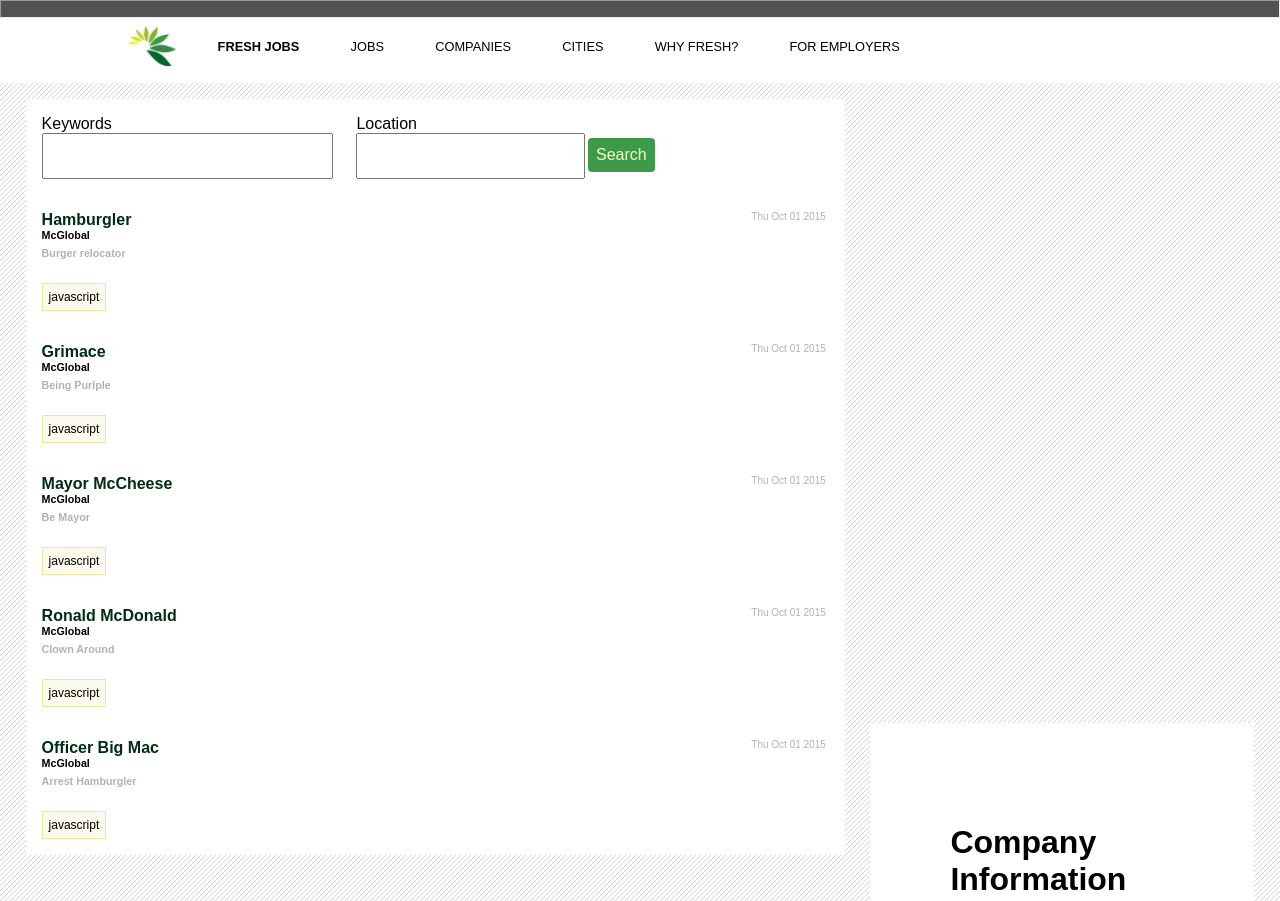
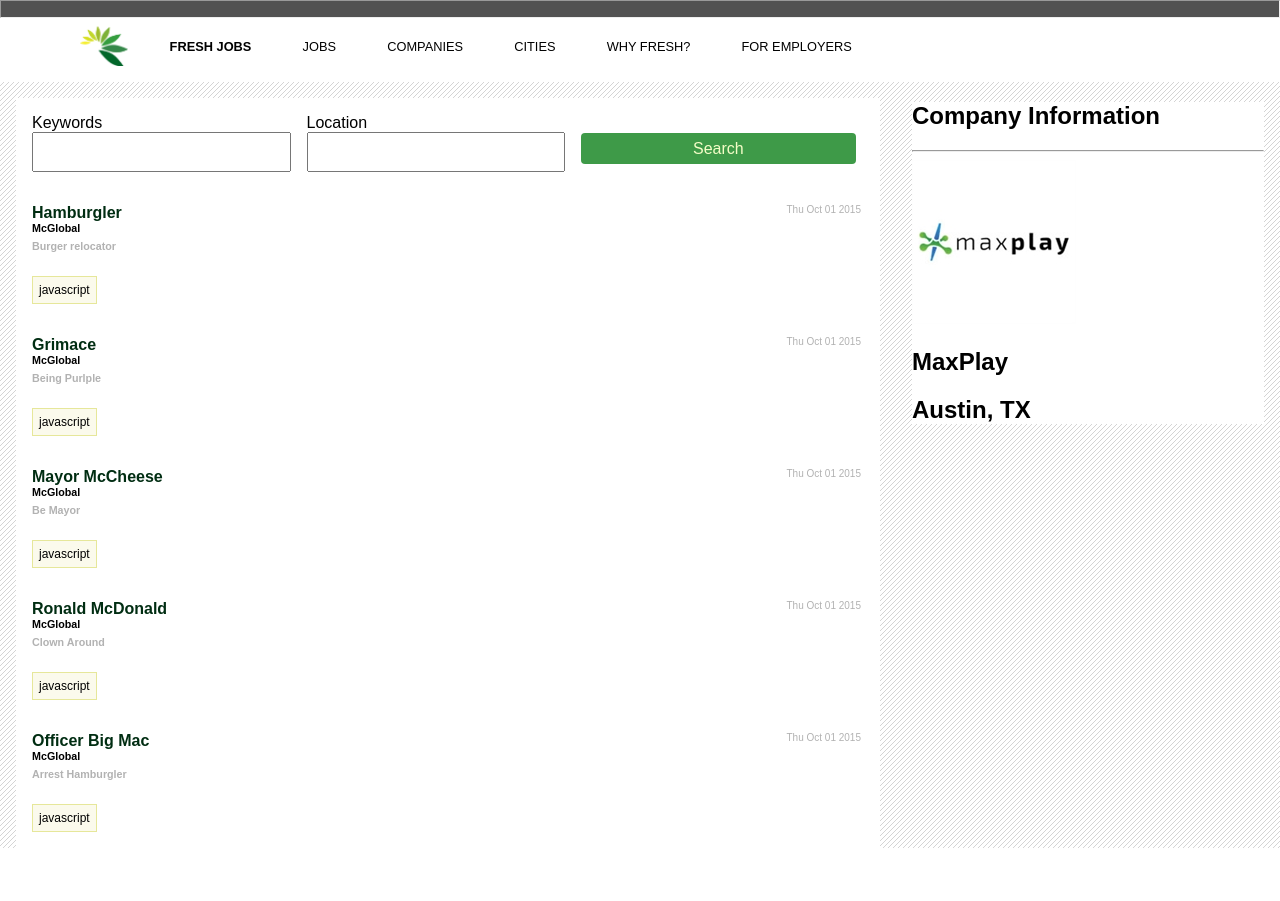
Before and after one commit to josiahgallen/fresh-job-boards-view, a website: page index.html in a window 1280 px wide. Shown: the top 901 px of the page. After the commit the page ends 848 px from the top, so only its background shows below. Drawn offline with Linux system fonts and the light colour scheme.

Commit message:
fixing css mistakes from earlier in the week

```diff
--- a/scripts/components/AppComponent.js
+++ b/scripts/components/AppComponent.js
@@ -58,9 +58,9 @@ module.exports = React.createClass({
 		return (
 			<div>
 				<NavComponent />
-				<main>
+				<section>
 					<JobsListPageComponent jobs={jobs} />
-				</main>
+				</section>
 			</div>
 		)
 	}
--- a/scripts/components/CompanyBoxComponent.js
+++ b/scripts/components/CompanyBoxComponent.js
@@ -4,6 +4,7 @@ module.exports = React.createClass({
 	render: function() {
 		var backgroundPhoto={backgroundImage: 'url('+this.props.model.get('background')+')'}
 		return (
+			<div className="rightColumn">
 				<div className="companyInfo">
 					<h1>Company Information</h1>
 					<hr />
@@ -15,6 +16,7 @@ module.exports = React.createClass({
 					<div><h1 className="companyName">{this.props.model.get('companyName')}</h1></div>
 					<h2>{this.props.model.get('location')}</h2>
 				</div>
+			</div>
 		)
 	}
 })
--- /dev/null
+++ b/styles/junk.sass.css
@@ -0,0 +1,99 @@
+.mainContent {
+  box-sizing: border-box;
+  border: double 4px black;
+  padding: 1em;
+  float: left;
+  width: 96%;
+  background: white;
+  margin: 1em 2% 0 2%;
+  box-shadow: 0 0.5em 0.5em 0 gray; }
+
+.postForm {
+  box-sizing: border-box;
+  width: 96%;
+  float: left;
+  border: double 4px black;
+  padding: 1em;
+  background: white;
+  margin: 1em 2% 0 2%;
+  box-shadow: 0 0.5em 0.5em 0 gray; }
+  .postForm input {
+    width: 100%;
+    margin-bottom: .5em;
+    height: 4em; }
+  .postForm textarea {
+    width: 100%;
+    margin-bottom: .5em;
+    height: 12em; }
+  .postForm div {
+    overflow: hidden; }
+    .postForm div button {
+      float: right;
+      padding: .5em;
+      background: #3e9a48;
+      color: #f4fdc7;
+      border: none;
+      font-size: 1.5em;
+      border-radius: 4px;
+      margin-top: 1em; }
+
+.jobPageWrapper {
+  overflow: hidden;
+  width: 100%; }
+
+.infoBox {
+  background: #fbfaec;
+  border: solid 1px #e6e79a;
+  font-size: 2.5em;
+  padding: 1em; }
+  .infoBox h1 {
+    display: block; }
+  .infoBox ul {
+    padding-left: 2em; }
+  .infoBox button {
+    width: 100%;
+    font-size: 1.5em;
+    border-radius: 10px;
+    color: white;
+    background: #717171; }
+
+.companyInfo {
+  background: white;
+  padding: 5em;
+  text-align: center;
+  width: 100%;
+  box-sizing: border-box;
+  border-right: 1em solid transparent;
+  border-left: 1em solid transparent; }
+  .companyInfo > h1:first-child {
+    text-align: left; }
+  .companyInfo .picContainer {
+    width: 60%;
+    margin: 0 auto;
+    text-align: center; }
+  .companyInfo .picture {
+    background-repeat: no-repeat;
+    background-size: contain;
+    width: 100%;
+    height: 20em; }
+  .companyInfo .logo {
+    text-align: center;
+    width: 40%;
+    margin-top: 25%; }
+
+.companyName {
+  color: #349B40;
+  margin-top: 10%; }
+
+h2 {
+  color: #636363; }
+
+@media screen and (min-width: 1002px) {
+  body .postForm {
+    margin: 1em 1% 0 2%;
+    width: 64%; }
+  body .mainContent {
+    margin: 1em 2% 0 1%;
+    width: 30%; }
+  body .leftColumn {
+    width: 70%; } }
--- /dev/null
+++ b/styles/junk.scss
@@ -0,0 +1,130 @@
+
+.mainContent {
+        box-sizing: border-box;
+        border: double 4px black;
+        padding: 1em;
+        float: left;
+        width: 96%;
+        background: white;
+        margin: 1em 2% 0 2%;
+        box-shadow: 0 .5em .5em 0 gray;
+    }
+    .postForm {
+        box-sizing: border-box;
+        width: 96%;
+        float: left;
+        border: double 4px black;
+        padding: 1em;
+        background: white;
+        margin: 1em 2% 0 2%;
+        box-shadow: 0 .5em .5em 0 gray;
+        input {
+            width: 100%;
+            margin-bottom: .5em;
+            height: 4em;
+        }
+        textarea {
+            width: 100%;
+            margin-bottom: .5em;
+            height: 12em;
+        }
+        div {
+            overflow: hidden;
+            button {
+                float: right;
+                padding: .5em;
+                background: #3e9a48;
+                color: #f4fdc7;
+                border: none;
+                font-size: 1.5em;
+                border-radius: 4px;
+                margin-top: 1em;
+            }
+        }
+    }
+
+    .jobPageWrapper {
+        overflow: hidden;
+        width: 100%;
+
+        // border-right: 1em solid rgba(0, 0, 0, 0);
+        // border-left: 1em solid rgba(0, 0, 0, 0);
+    }
+
+
+
+
+    .infoBox {
+        background: rgba(251, 250, 236, 1);
+        border: solid 1px rgba(230, 231, 154, 1);
+        font-size: 2.5em;
+        padding: 1em;
+        h1 {
+            display: block;
+        }
+        ul {
+            padding-left: 2em;
+        }
+        button {
+            width: 100%;
+            font-size: 1.5em;
+            border-radius: 10px;
+            color: white;
+            background: rgba(113, 113, 113, 1);
+        }
+    }
+    .companyInfo {
+        background: white;
+        padding: 5em;
+        text-align: center;
+        width: 100%;
+        box-sizing: border-box;
+        //margin: 1em 1em 0 1em;
+        border-right: 1em solid rgba(0, 0, 0, 0);
+        border-left: 1em solid rgba(0, 0, 0, 0);
+
+        >h1:first-child {
+            text-align: left;
+        }
+        .picContainer {
+            width: 60%;
+            margin: 0 auto;
+            text-align: center;
+        }
+        .picture {
+            background-repeat: no-repeat;
+            background-size: contain;
+            width: 100%;
+            height: 20em;
+        }
+        .logo {
+            text-align: center;
+            width: 40%;
+            margin-top: 25%;
+
+        }
+    }
+    .companyName {
+        color: #349B40;
+        margin-top: 10%;
+    }
+    h2 {
+        color: #636363;
+    }
+
+
+@media screen and (min-width:1002px) {
+    body .postForm {
+        margin: 1em 1% 0 2%;
+        width: 64%;
+    }
+    body .mainContent {
+        margin: 1em 2% 0 1%;
+        width: 30%;
+    }
+
+    body .leftColumn {
+        //margin: 1em 1% 0 2%;
+        width: 70%;
+    }
+}
--- a/styles/main.sass.css
+++ b/styles/main.sass.css
@@ -1,183 +1,120 @@
 body {
   font-family: sans-serif;
-  background: url("../images/bg.png");
+  background-image: url("../images/bg.png");
   margin: 0; }
-  body nav {
+
+section {
+  width: 100%; }
+
+nav {
   overflow: hidden;
-    background: white;
-    padding-bottom: 1em; }
-    body nav .navHr {
-      background: RGBA(82, 82, 82, 1);
+  background-color: white; }
+  nav .navHr {
+    background: #525252;
     height: 1em;
     margin-top: 0; }
-    body nav a {
+  nav .links {
+    float: left; }
+  nav a {
     text-decoration: none;
     color: black;
-      margin: 0 1%;
+    margin: 0 1em;
     float: left;
     padding: 1em;
     font-size: .8em; }
-    body nav .logo {
+  nav .logo {
     background-size: contain;
     background: url("../images/logo.png") no-repeat;
     height: 2.5em;
     background-size: 3em;
     width: 4em;
     float: left;
-      margin-left: 10%; }
-  body .mainContent {
+    margin: 0 0 1em 5em; }
+
+.rightColumn {
+  float: left;
+  width: 100%;
   box-sizing: border-box;
-    border: double 4px black;
+  padding: 0 1em 0 1em; }
+
+.leftColumn {
+  float: left;
+  width: 100%;
+  padding: 0 1em 0 1em;
+  box-sizing: border-box;
+  margin-top: 1em; }
+  .leftColumn .jobRow {
     padding: 1em;
-    float: left;
-    width: 96%;
-    background: white;
-    margin: 1em 2% 0 2%;
-    box-shadow: 0 0.5em 0.5em 0 gray; }
-  body .postForm {
-    box-sizing: border-box;
-    width: 96%;
-    float: left;
-    border: double 4px black;
-    padding: 1em;
-    background: white;
-    margin: 1em 2% 0 2%;
-    box-shadow: 0 0.5em 0.5em 0 gray; }
-    body .postForm input {
-      width: 100%;
-      margin-bottom: .5em;
-      height: 4em; }
-    body .postForm textarea {
-      width: 100%;
-      margin-bottom: .5em;
-      height: 12em; }
-    body .postForm div {
     overflow: hidden; }
-      body .postForm div button {
+    .leftColumn .jobRow h4 {
+      margin: 0;
+      color: #002d12;
+      float: left; }
+    .leftColumn .jobRow .datePosted {
       float: right;
-        padding: .5em;
-        background: #3e9a48;
-        color: #f4fdc7;
-        border: none;
-        font-size: 1.5em;
-        border-radius: 4px;
-        margin-top: 1em; }
-  body .jobRow {
-    background: white;
-    overflow: hidden;
-    margin: 0 2% 0 2%;
-    padding: 1em;
-    width: 96%;
-    box-sizing: border-box; }
-    body .jobRow h4 {
-      margin: 0;
-      color: RGBA(0, 45, 18, 1);
-      float: left; }
-    body .jobRow .datePosted {
-      float: right;
-      color: RGBA(178, 178, 178, 1);
+      color: #b2b2b2;
       border: none;
       background: white;
       padding: 0;
       font-size: 10px; }
-    body .jobRow h6 {
+    .leftColumn .jobRow h6 {
       margin: 0;
       float: left; }
-    body .jobRow h6:nth-child(6) {
-      color: RGBA(178, 178, 178, 1); }
-    body .jobRow span {
+    .leftColumn .jobRow h6:nth-child(6) {
+      color: #b2b2b2; }
+    .leftColumn .jobRow span {
       float: left;
       margin-right: .3em;
-      background: RGBA(251, 250, 236, 1);
+      background: #fbfaec;
       border: solid 1px RGBA(230, 231, 154, 1);
       padding: .5em;
       font-size: 12px; }
-  body .filterForm {
+  .leftColumn .filterForm {
     overflow: hidden;
-    background-color: white;
-    margin: 1em 2% 0 2%;
     padding: 1em;
-    width: 96%;
     box-sizing: border-box; }
-    body .filterForm > div {
+    .leftColumn .filterForm .filterInput1 {
       float: left;
-      width: 40%;
+      width: 33%;
+      overflow: hidden;
       box-sizing: border-box; }
-    body .filterForm div:first-child input {
-      width: 90%; }
-    body .filterForm input {
-      display: inline-block;
+    .leftColumn .filterForm .filterInput2 {
+      float: left;
+      width: 33%;
+      overflow: hidden;
+      box-sizing: border-box;
+      padding-right: 1em; }
+    .leftColumn .filterForm div:first-child {
+      padding-right: 1em; }
+      .leftColumn .filterForm div:first-child input {
+        width: 100%; }
+    .leftColumn .filterForm input {
+      box-sizing: border-box;
+      float: left;
       height: 3em;
-      margin-right: 1%;
-      width: 70%; }
-    body .filterForm button {
-      padding: .5em;
-      background: #3e9a48;
+      width: 100%; }
+    .leftColumn .filterForm button {
+      margin-top: 1.2em;
+      width: 33%;
+      box-sizing: border-box;
+      overflow: hidden;
+      float: left;
+      padding: .4em;
+      background-color: #3e9a48;
       color: #f4fdc7;
       border: none;
       font-size: 1em;
       border-radius: 4px; }
-  body .infoBox {
-    background: RGBA(251, 250, 236, 1);
-    border: solid 1px RGBA(230, 231, 154, 1);
-    font-size: 2.5em;
-    padding: 1em; }
-    body .infoBox h1 {
-      display: block; }
-    body .infoBox ul {
-      padding-left: 2em; }
-    body .infoBox button {
-      width: 100%;
-      font-size: 1.5em;
-      border-radius: 10px;
-      color: white;
-      background: RGBA(113, 113, 113, 1); }
-  body .companyInfo {
-    background: white;
-    padding: 5em;
-    text-align: center;
-    width: 96%;
-    box-sizing: border-box;
-    margin: 1em 2% 0 2%; }
-    body .companyInfo > h1:first-child {
-      text-align: left; }
-    body .companyInfo .picContainer {
-      width: 60%;
-      margin: 0 auto;
-      text-align: center; }
-    body .companyInfo .picture {
-      background-repeat: no-repeat;
-      background-size: contain;
-      width: 100%;
-      height: 20em; }
-    body .companyInfo .logo {
-      text-align: center;
-      width: 40%;
-      margin-top: 25%; }
-  body .companyName {
-    color: #349B40;
-    margin-top: 10%; }
-  body h2 {
-    color: #636363; }
+  .leftColumn > div {
+    background-color: white; }
 
-@media screen and (min-width: 50em) {
-  body .postForm {
-    margin: 1em 1% 0 2%;
-    width: 64%; }
-  body .mainContent {
-    margin: 1em 2% 0 1%;
+.companyInfo {
+  background-color: white; }
+
+@media screen and (min-width: 800px) {
+  .rightColumn {
+    float: left;
     width: 30%; }
-  body .filterForm {
-    margin: 1em 1% 0 2%;
-    width: 64%;
-    float: left; }
-  body .companyInfo {
-    margin: 0 2% 0 1%;
-    width: 30%;
-    float: left; }
-  body .jobRow {
-    margin: 0 1% 0 2%;
-    width: 64%;
-    float: left; }
-  body .companyName {
-    margin-top: 2%; } }
+  .leftColumn {
+    float: left;
+    width: 70%; } }
--- a/styles/main.scss
+++ b/styles/main.scss
@@ -1,24 +1,36 @@
 body {
     font-family: sans-serif;
-    background: url('../images/bg.png');
+    background-image: url('../images/bg.png');
     margin: 0;
+}
+
+section {
+    width: 100%;
+}
+
 nav {
     overflow: hidden;
-        background: white;
-        padding-bottom: 1em;
+    background-color: white;
+
     .navHr {
-            background: RGBA(82, 82, 82, 1);
+        background: rgba(82, 82, 82, 1);
         height: 1em;
         margin-top: 0;
     }
+
+    .links {
+        float: left;
+    }
+
     a {
         text-decoration: none;
         color: black;
-            margin: 0 1%;
+        margin: 0 1em;
         float: left;
         padding: 1em;
         font-size: .8em;
     }
+
     .logo {
         background-size: contain;
         background: url('../images/logo.png') no-repeat;
@@ -26,70 +38,35 @@ body {
         background-size: 3em;
         width: 4em;
         float: left;
-            margin-left: 10%;
+        margin: 0 0 1em 5em;
     }
 }
-    .mainContent {
+
+.rightColumn {
+    float: left;
+    width: 100%;
     box-sizing: border-box;
-        border: double 4px black;
+    padding: 0 1em 0 1em;
+}
+
+.leftColumn {
+    float: left;
+    width: 100%;
+    padding: 0 1em 0 1em;
+    box-sizing: border-box;
+    margin-top: 1em;
+
+    .jobRow {
         padding: 1em;
-        float: left;
-        width: 96%;
-        background: white;
-        margin: 1em 2% 0 2%;
-        box-shadow: 0 .5em .5em 0 gray;
-    }
-    .postForm {
-        box-sizing: border-box;
-        width: 96%;
-        float: left;
-        border: double 4px black;
-        padding: 1em;
-        background: white;
-        margin: 1em 2% 0 2%;
-        box-shadow: 0 .5em .5em 0 gray;
-        input {
-            width: 100%;
-            margin-bottom: .5em;
-            height: 4em;
-        }
-        textarea {
-            width: 100%;
-            margin-bottom: .5em;
-            height: 12em;
-        }
-        div {
         overflow: hidden;
-            button {
-                float: right;
-                padding: .5em;
-                background: #3e9a48;
-                color: #f4fdc7;
-                border: none;
-                font-size: 1.5em;
-                border-radius: 4px;
-                margin-top: 1em;
-            }
-        }
-    }
-    .jobRow {
-        background: white;
-        overflow: hidden;
-        margin: 0 2% 0 2%;
-        padding: 1em;
-        width: 96%;
-        box-sizing: border-box;
-
-
         h4 {
             margin: 0;
-            color: RGBA(0, 45, 18, 1);
+            color: rgba(0, 45, 18, 1);
             float: left;
-            //padding-bottom: .5em;
         }
         .datePosted {
             float: right;
-            color: RGBA(178, 178, 178, 1);
+            color: rgba(178, 178, 178, 1);
             border: none;
             background: white;
             padding: 0;
@@ -100,134 +77,81 @@ body {
             float: left;
         }
         h6:nth-child(6) {
-            color: RGBA(178, 178, 178, 1);
+            color: rgba(178, 178, 178, 1);
         }
         span {
             float: left;
             margin-right: .3em;
-            background: RGBA(251, 250, 236, 1);
+            background: rgba(251, 250, 236, 1);
             border: solid 1px RGBA(230, 231, 154, 1);
             padding: .5em;
             font-size: 12px;
         }
     }
+
     .filterForm {
         overflow: hidden;
-        background-color: white;
-        margin: 1em 2% 0 2%;
         padding: 1em;
-        width: 96%;
         box-sizing: border-box;
-        > div {
+        .filterInput1 {
             float: left;
-            width: 40%;
+            width: 33%;
+            overflow: hidden;
             box-sizing: border-box;
         }
+        .filterInput2 {
+            float: left;
+            width: 33%;
+            overflow: hidden;
+            box-sizing: border-box;
+            padding-right: 1em;
+        }
         div:first-child {
+            padding-right: 1em;
             input {
-                width: 90%
+                width: 100%;
             }
         }
         input {
-            display: inline-block;
+            box-sizing: border-box;
+            float: left;
             height: 3em;
-            margin-right: 1%;
-            width: 70%;
+            width: 100%;
         }
         button {
-            padding: .5em;
-            background: #3e9a48;
+            margin-top: 1.2em;
+            width: 33%;
+            box-sizing: border-box;
+            overflow: hidden;
+            float: left;
+            padding: .4em;
+            background-color: #3e9a48;
             color: #f4fdc7;
             border: none;
             font-size: 1em;
             border-radius: 4px;
         }
     }
-    .infoBox {
-        background: RGBA(251, 250, 236, 1);
-        border: solid 1px RGBA(230, 231, 154, 1);
-        font-size: 2.5em;
-        padding: 1em;
-        h1 {
-            display: block;
-        }
-        ul {
-            padding-left: 2em;
-        }
-        button {
-            width: 100%;
-            font-size: 1.5em;
-            border-radius: 10px;
-            color: white;
-            background: RGBA(113, 113, 113, 1);
-        }
-    }
-    .companyInfo {
-        background: white;
-        padding: 5em;
-        text-align: center;
-        width: 96%;
-        box-sizing: border-box;
-        margin: 1em 2% 0 2%;
 
-        >h1:first-child {
-            text-align: left;
-        }
-        .picContainer {
-            width: 60%;
-            margin: 0 auto;
-            text-align: center;
-        }
-        .picture {
-            background-repeat: no-repeat;
-            background-size: contain;
-            width: 100%;
-            height: 20em;
-        }
-        .logo {
-            text-align: center;
-            width: 40%;
-            margin-top: 25%;
-
-        }
-    }
-    .companyName {
-        color: #349B40;
-        margin-top: 10%;
-    }
-    h2 {
-        color: #636363;
+    > div {
+        background-color: white;
     }
 }
 
-@media screen and (min-width: 50em) {
-    body .postForm {
-        margin: 1em 1% 0 2%;
-        width: 64%;
+.companyInfo {
+        background-color: white;
     }
-    body .mainContent {
-        margin: 1em 2% 0 1%;
+
+
+
+@media screen and (min-width: 800px) {
+    .rightColumn {
+        float: left;
         width: 30%;
     }
 
-    body .filterForm {
-        margin: 1em 1% 0 2%;
-        width: 64%;
+    .leftColumn {
         float: left;
-    }
-
-    body .companyInfo {
-        margin: 0 2% 0 1%;
-        width: 30%;
-        float: left;
-    }
-
-    body .jobRow {
-        margin: 0 1% 0 2%;
-        width: 64%;
-        float: left;
-    }
-    body .companyName {
-        margin-top: 2%;
+        width: 70%;
     }
 }
```
Also changed, not shown: scripts/components/FilterBoxComponent.js (+8 -4 lines), scripts/components/JobsListPageComponent.js (+7 -7 lines), scripts/components/NavComponent.js (+6 -2 lines), scripts/bundle.js, 1 other file. Lines whose indentation alone changed are shown as unchanged.
